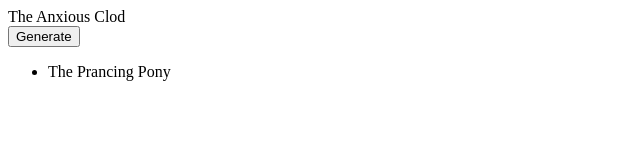
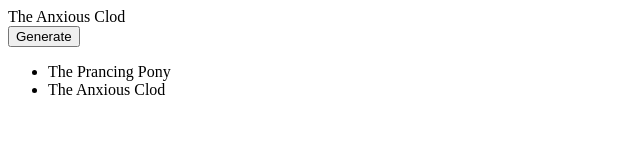
Before and after one commit to EyeOfMidas/tavern-name-generator, a plain HTML site: page index.html in a window 1280 px wide. Both pictures are taken after a click on the button "Generate". Shown: the whole page, without its empty margins (0-640 px from the left). Drawn offline with Linux system fonts and the light colour scheme.

Commit message:
fixing tag name

```diff
--- a/index.html
+++ b/index.html
@@ -29,7 +29,7 @@ thingsGet.send();
 document.getElementById("generate").addEventListener('click', function() {
 	var name = "The " + adjectives.shuffle().pop().toCamelCase() + " " + things.shuffle().pop().toCamelCase();
 	document.getElementById("suggest").innerHTML = name;
-	var historyItem = document.createElement("<li>");
+	var historyItem = document.createElement("li");
 	historyItem.innerHTML = name;
 	var historyList = document.getElementById("history");
 	historyList.appendChild(historyItem);
```
